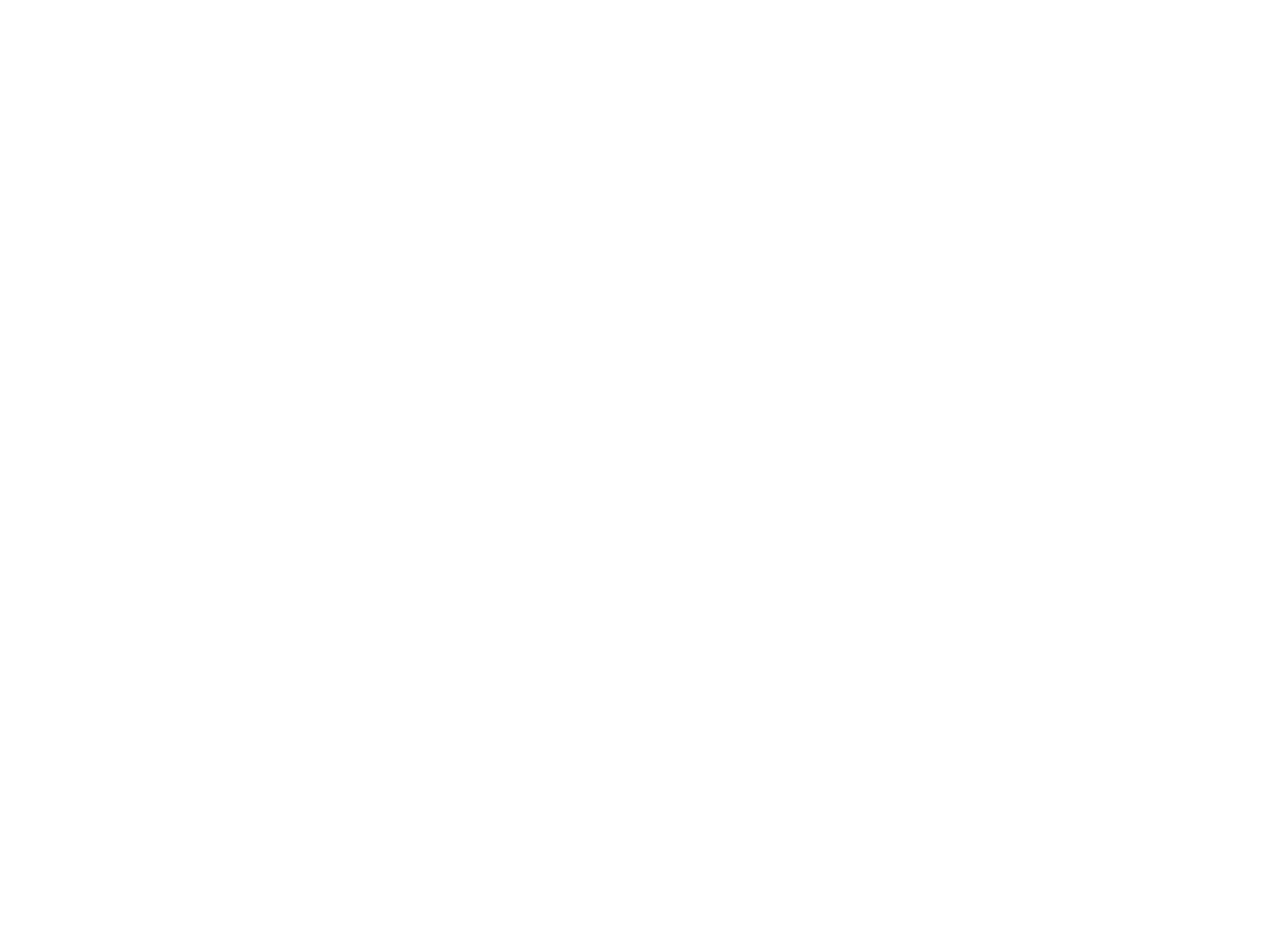
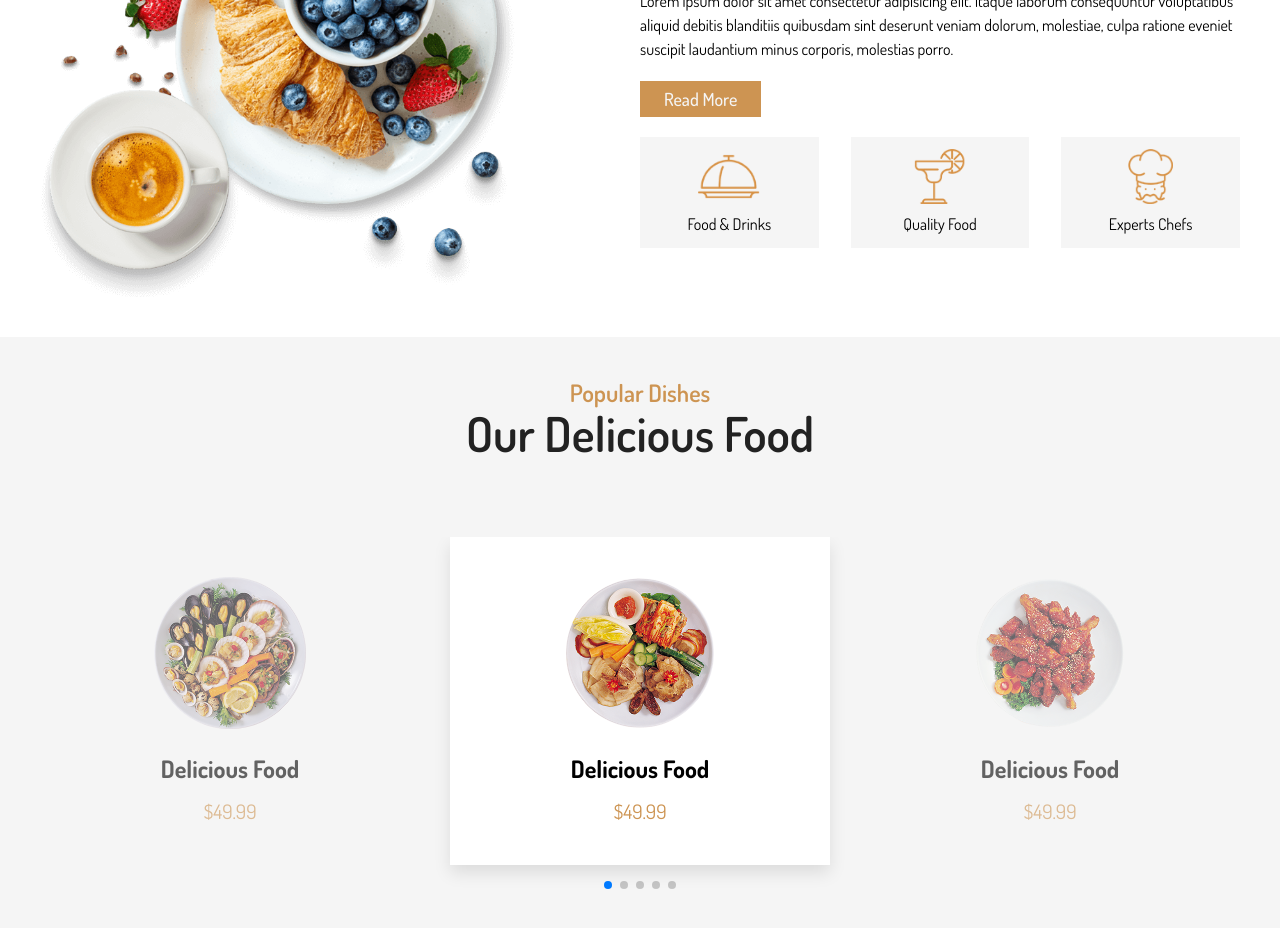
Before and after one commit to MatheusCaires04/food-website, a React (Vite) app: page / in a window 1280 px wide. Shown: the part 960-1888 px from the top of the page. Before the commit the page ends 800 px from the top, so only its background shows below. Built offline with nearby package versions, Linux system fonts and the light colour scheme.

Commit message:
Projeto em andamento

```diff
--- a/src/App.jsx
+++ b/src/App.jsx
@@ -1,3 +1,5 @@
+import About from "./components/About";
+import Food from "./components/Food";
 import Header from "./components/Header";
 import Hero from "./components/Hero";
 
@@ -6,6 +8,8 @@
     <>
       <Header />
       <Hero />
+      <About />
+      <Food />
     </>
   );
 }
--- /dev/null
+++ b/src/components/About.jsx
@@ -0,0 +1,57 @@
+import React from "react";
+import Button from "./Button";
+
+import imageAbout from "/assets/about-img.png";
+import icon1 from "/assets/about-icon-1.png";
+import icon2 from "/assets/about-icon-2.png";
+import icon3 from "/assets/about-icon-3.png";
+
+const About = () => {
+  return (
+    <div className="w-full px-8 py-10">
+      <div className="grid grid-cols-1 md:grid-cols-2 max-w-[1200px] mx-auto">
+        <div className="flex justify-center md:justify-start">
+          <img
+            src={imageAbout}
+            alt="Imagem de um prato branco com frutas (uva, morango) e um pedaço de pão, e mais uma xícara de café com café dentro"
+            className="w-[50%] md:w-[95%] lg:w-[80%] min-w-[250px]"
+          />
+        </div>
+        <div className="self-center">
+          <h1 className="text-4xl font-bold">Welcome To Our Restaurant</h1>
+          <p className="text-sm md:text-base my-5">
+            Lorem ipsum dolor sit amet consectetur adipisicing elit. Itaque
+            laborum consequuntur voluptatibus aliquid debitis blanditiis
+            quibusdam sint deserunt veniam dolorum, molestiae, culpa ratione
+            eveniet suscipit laudantium minus corporis, molestias porro.
+          </p>
+          <Button text="Read More" />
+          <div className="grid grid-cols-3 gap-8 mt-5">
+            <div className="bg-light-bg flex flex-col items-center p-3 gap-2">
+              <img
+                src={icon1}
+                alt="Icon of an aluminum tray where food can be placed"
+                className="w-[40%]"
+              />
+              <span>Food & Drinks</span>
+            </div>
+            <div className="bg-light-bg flex flex-col items-center p-3 gap-2">
+              <img
+                src={icon2}
+                alt="Icon of a drink bowl with a sliced piece of lemon on top of the bowl"
+                className="w-[40%]"
+              />
+              <span>Quality Food</span>
+            </div>
+            <div className="bg-light-bg flex flex-col items-center p-3 gap-2">
+              <img src={icon3} alt="Icon of a chef" className="w-[40%]" />
+              <span>Experts Chefs</span>
+            </div>
+          </div>
+        </div>
+      </div>
+    </div>
+  );
+};
+
+export default About;
--- /dev/null
+++ b/src/components/CardFood.jsx
@@ -0,0 +1,13 @@
+import React from "react";
+
+const CardFood = (props) => {
+  return (
+    <div className="flex flex-col items-center">
+      <img src={props.imageFood} alt="" className="w-[30%] md:w-[40%]" />
+      <strong className="text-2xl mt-6 mb-3">{props.nameFood}</strong>
+      <span className="text-xl text-peru">{props.priceFood}</span>
+    </div>
+  );
+};
+
+export default CardFood;
--- /dev/null
+++ b/src/components/Food.jsx
@@ -0,0 +1,57 @@
+import React from "react";
+import { Swiper, SwiperSlide } from "swiper/react";
+import { Pagination, Navigation } from "swiper";
+
+import { food } from "./ListFood";
+
+import "swiper/css";
+import "swiper/css/pagination";
+import "swiper/css/navigation";
+import CardFood from "./CardFood";
+
+const Food = () => {
+  return (
+    <div className="w-full px-8 py-10 bg-light-bg">
+      <div className="max-w-[1200px] mx-auto text-center">
+        <h3 className="text-peru text-2xl font-semibold">Popular Dishes</h3>
+        <h1 className="text-black text-5xl font-semibold">
+          Our Delicious Food
+        </h1>
+        <Swiper
+          breakpoints={{
+            0: {
+              slidesPerView: 1,
+            },
+            700: {
+              slidesPerView: 2,
+            },
+            1000: {
+              slidesPerView: 3,
+            },
+          }}
+          spaceBetween={30}
+          loop={true}
+          pagination={{
+            clickable: true,
+          }}
+          modules={[Pagination, Navigation]}
+          className="pb-10 mt-20 food__slide w-[80%] md:w-full"
+        >
+          {food.map((item, index) => {
+            return (
+              <SwiperSlide key={index}>
+                <CardFood
+                  imageFood={item.url}
+                  nameFood={item.food}
+                  priceFood={item.price}
+                />
+              </SwiperSlide>
+            );
+          })}
+        </Swiper>
+      </div>
+    </div>
+  );
+};
+
+export default Food;
--- a/src/components/Hero.jsx
+++ b/src/components/Hero.jsx
@@ -12,7 +12,7 @@
   return (
     <div className="pt-20 w-full h-screen ">
       <Swiper
-        spaceBetween={0}
+        loop={true}
         slidesPerView={1}
         modules={[Navigation]}
         navigation={true}
@@ -28,8 +28,8 @@
                   className="absolute top-0 left-0 w-full h-full -z-20 object-cover"
                 />
                 <div className="absolute top-0 left-0 w-full h-full bg-black/70 -z-10" />
-                <div className="px-4 md:px-0 flex flex-col items-center w-[90%] sm:w-[25rem] md:w-[33rem]  text-center">
-                  <span className="text-light-white text-2xl font-semibold">
+                <div className="px-4 md:px-0 flex flex-col items-center w-[90%] sm:w-[25rem] md:w-[33rem]  text-center animate__slide">
+                  <span className="text-light-white text-2xl font-semibold ">
                     {item.subtitle}
                   </span>
                   <h1 className="text-white text-6xl sm:text-7xl md:text-8xl font-semibold mt-2 mb-6">
--- /dev/null
+++ b/src/components/ListFood.js
@@ -0,0 +1,27 @@
+export const food = [
+  {
+    food: "Delicious Food",
+    url: "/assets/food-img-1.png",
+    price: "$49.99",
+  },
+  {
+    food: "Delicious Food",
+    url: "/assets/food-img-2.png",
+    price: "$49.99",
+  },
+  {
+    food: "Delicious Food",
+    url: "/assets/food-img-3.png",
+    price: "$49.99",
+  },
+  {
+    food: "Delicious Food",
+    url: "/assets/food-img-4.png",
+    price: "$49.99",
+  },
+  {
+    food: "Delicious Food",
+    url: "/assets/food-img-5.png",
+    price: "$49.99",
+  },
+];
--- a/src/index.css
+++ b/src/index.css
@@ -10,10 +10,41 @@
 
 .swiper-button-prev,
 .swiper-button-next {
-  @apply bg-white text-light-black w-10 h-10;
+  @apply bg-white text-light-black w-10 h-10 hover:bg-peru hover:text-white duration-150;
 }
 
 .swiper-button-next:after,
 .swiper-button-prev:after {
   @apply text-xl font-bold;
 }
+
+.animate__slide > span {
+  animation: fadeIn 0.4s cubic-bezier(0.54, 1.3, 0.63, 1.34) 0.2s backwards;
+}
+
+.animate__slide > h1 {
+  animation: fadeIn 0.4s cubic-bezier(0.54, 1.3, 0.63, 1.34) 0.4s backwards;
+}
+
+.animate__slide > button {
+  animation: fadeIn 0.4s cubic-bezier(0.54, 1.3, 0.63, 1.34) 0.6s backwards;
+}
+
+@keyframes fadeIn {
+  0% {
+    transform: translateY(-4rem) scale(0);
+    opacity: 0;
+  }
+}
+
+.food__slide > .swiper-wrapper > .swiper-slide {
+  @apply opacity-60 py-10;
+}
+.food__slide > .swiper-wrapper > .swiper-slide-next {
+  @apply opacity-100 scale-100 bg-white shadow-shadowG;
+}
+@media (max-width: 700px) {
+  .food__slide > .swiper-wrapper > .swiper-slide-active {
+    @apply opacity-100 scale-100 bg-white shadow-shadowG;
+  }
+}
```
